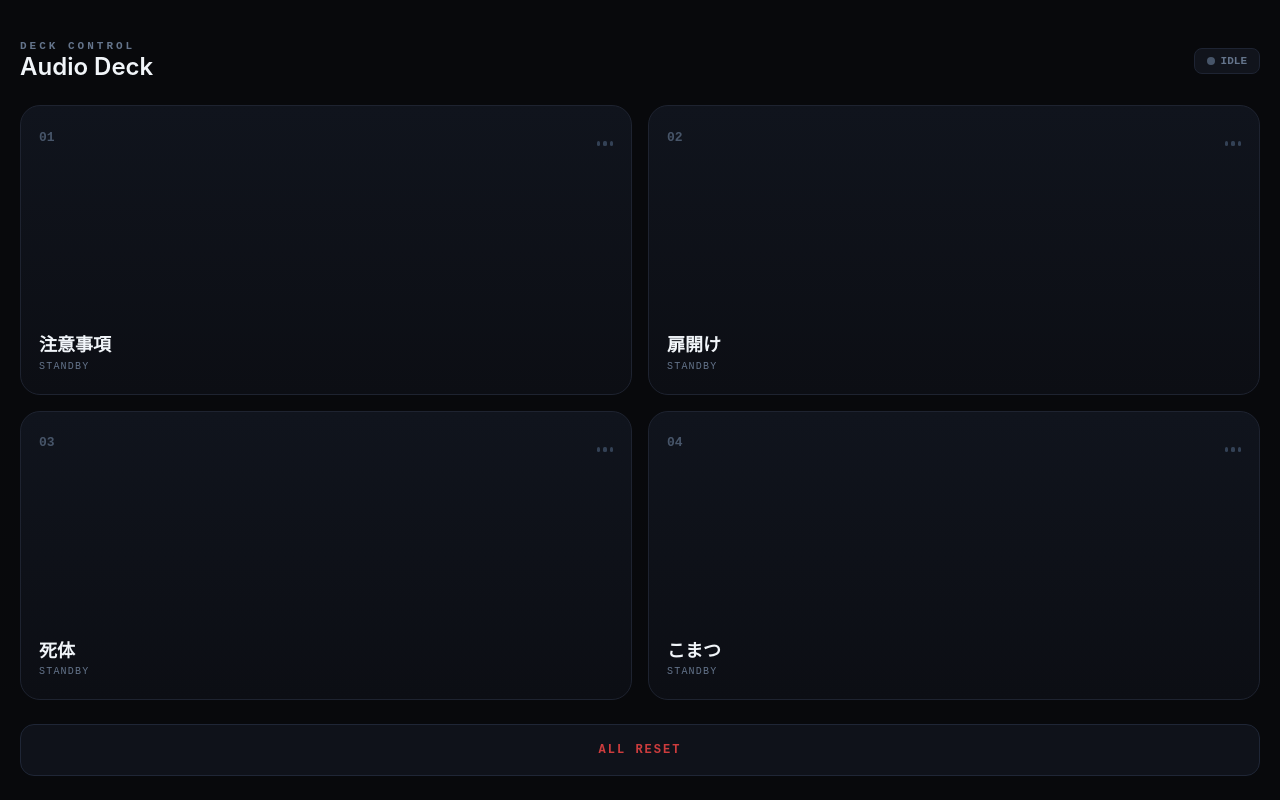
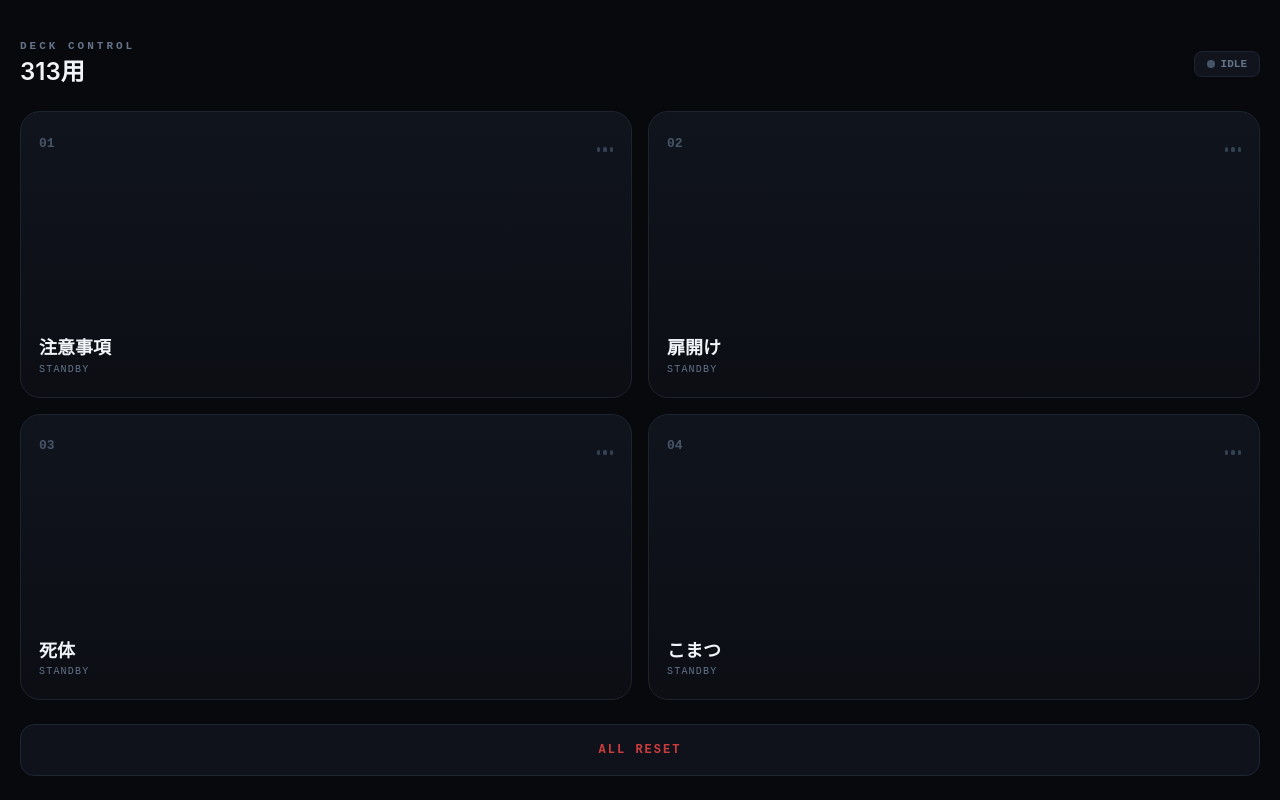
Before and after one commit to bzcb8h4s4w-max/sound1, a plain HTML site: page index.html in a window 1280 px wide. Drawn offline with Linux system fonts and the light colour scheme.

Commit message:
Update index.html

```diff
--- a/index.html
+++ b/index.html
@@ -144,7 +144,7 @@
   <div class="header">
     <div>
       <div class="sub-title">DECK CONTROL</div>
-      <div class="main-title">Audio Deck</div>
+      <div class="main-title">313用</div>
     </div>
     <div class="badge" id="deckStatus">
       <div class="badge-dot" id="deckDot"></div>
```
